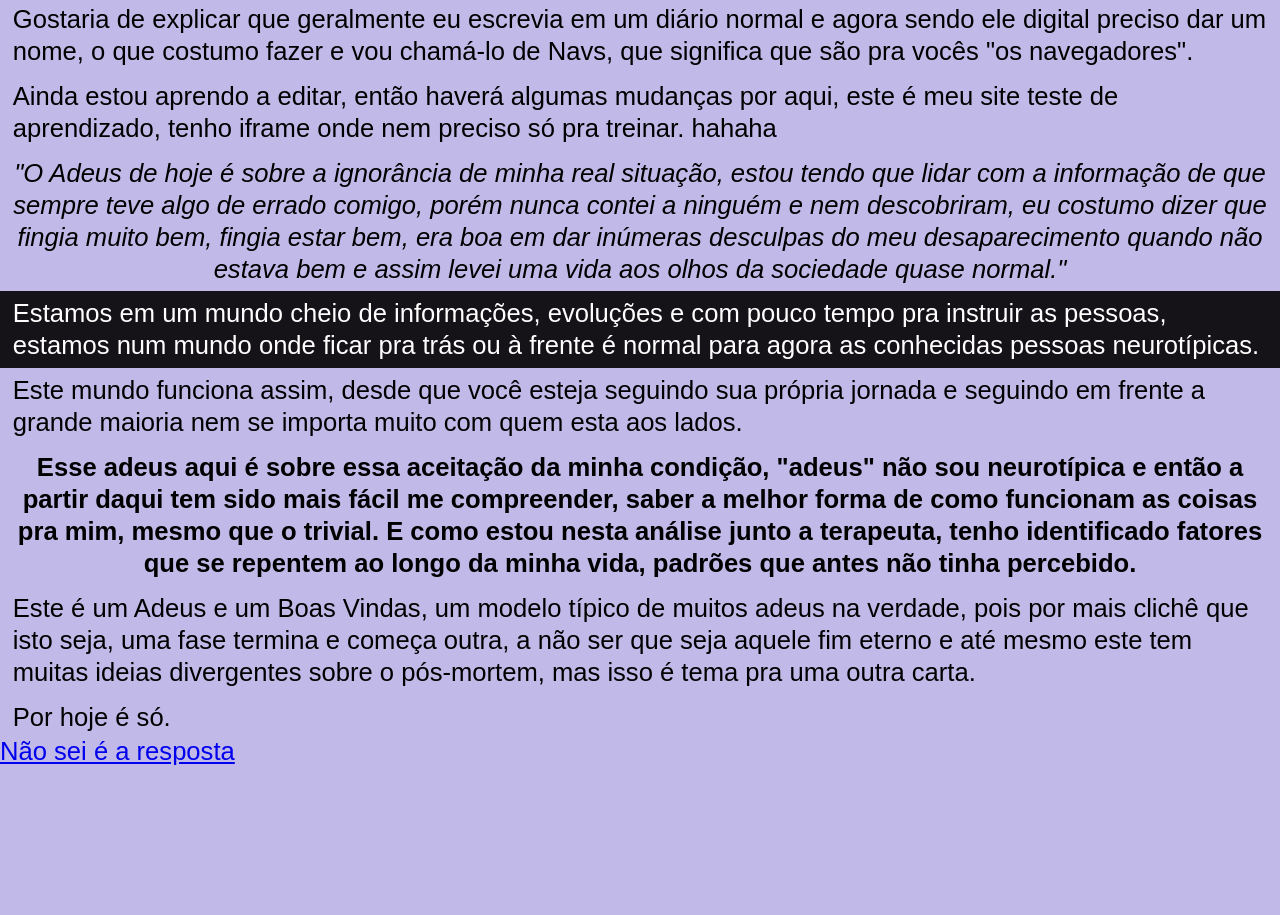
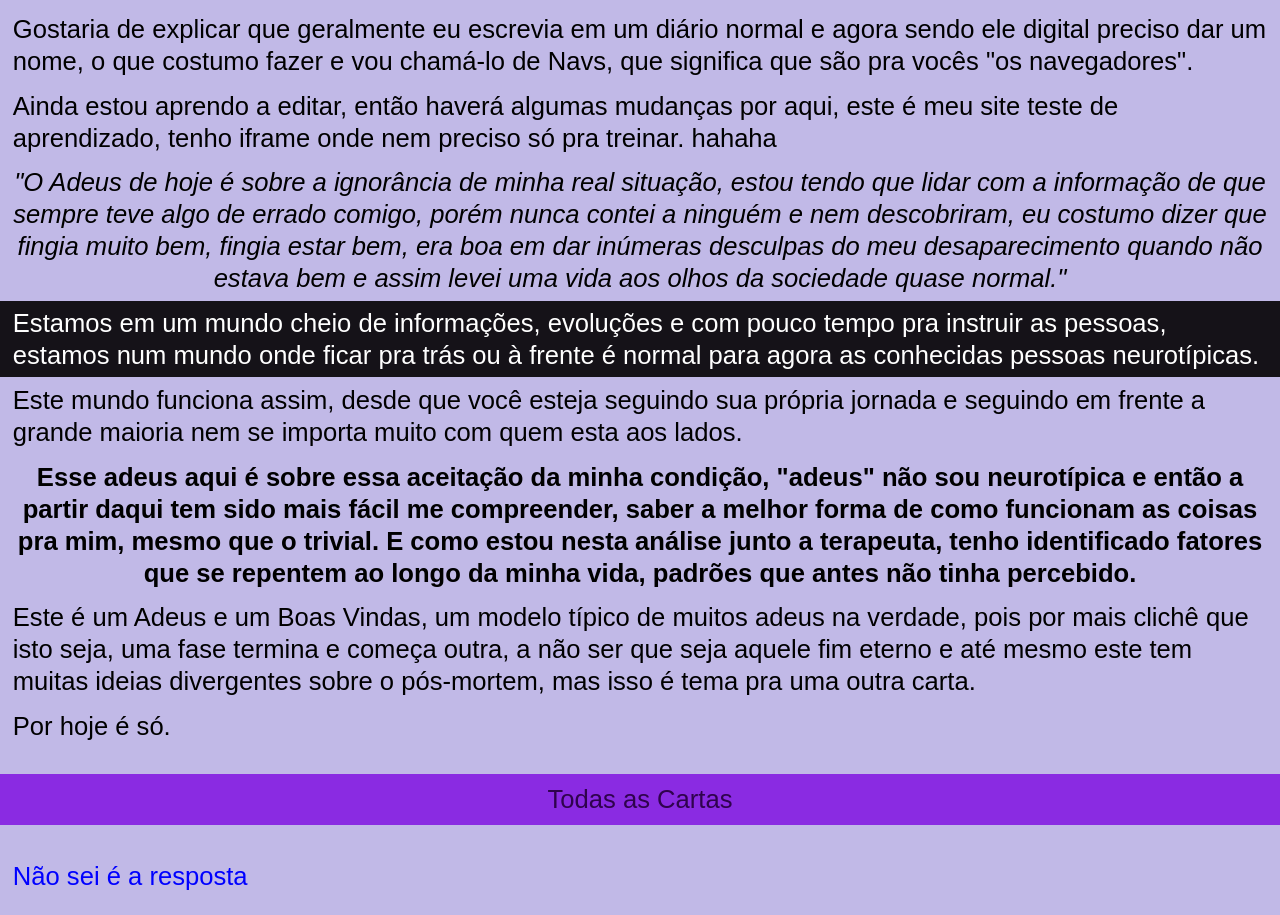
Before and after one commit to pilarpsico/MyStory, a plain HTML site: page cartasdeadeus.html in a window 1280 px wide. Shown: the part 171-1086 px from the top of the page. Before the commit the page ends 936 px from the top, so only its background shows below. Drawn offline with nearby package versions, Linux system fonts and the light colour scheme.

Commit message:
todasascartas

```diff
--- a/cartasdeadeus.html
+++ b/cartasdeadeus.html
@@ -78,7 +78,15 @@
     </main>
 
     <section class="cartas_link">
-        <a href="./cartas/carta4.html" class="carta4">Não sei é a resposta</a>
+        <p class="cartas_texto-p">Todas as Cartas</p>
+
+        <ul class="cartas_todas">
+
+            <li class="cartas_todas-item">
+                <a href="./cartas/carta4.html" class="cartas_link">Não sei é a resposta</a>
+            </li>
+
+        </ul>
     </section>
     <script type="module" src="https://unpkg.com/ionicons@7.1.0/dist/ionicons/ionicons.esm.js"></script>
 <script nomodule src="https://unpkg.com/ionicons@7.1.0/dist/ionicons/ionicons.js"></script>
--- a/styles/cartasdeadeus.css
+++ b/styles/cartasdeadeus.css
@@ -6,7 +6,7 @@
     color: rgb(47, 3, 77);
     text-align: center;
     padding: 0.8rem 0;
-    font-size: 1.8rem;
+    font-size: 2.4rem;
     font-family: var(--font-secundaria);
     font-weight: 500;
 
@@ -15,7 +15,7 @@ p {
     padding: 0.4rem 0.8rem;
 }
 .texto_carta1 {
-
+    font-size: 1.6rem;
     line-height: 2.0rem;
 }
 .italic {
@@ -34,3 +34,24 @@ p {
     font-weight: 600;
     text-align: center;
 }
+
+.cartas_texto-p {
+    margin: 0.8rem 0;
+    color:  rgb(47, 3, 77);
+    font-size: 1.6rem;
+    background-color: blueviolet;
+    padding: 0.8rem 0;
+    margin-bottom: 1.6rem;
+    text-align: center;
+}
+
+.cartas_todas-item {
+    padding: .8rem;
+}
+.cartas_link {
+
+   padding: 0.8rem 0;
+   color: blue;
+   text-decoration: none;
+
+}
```
